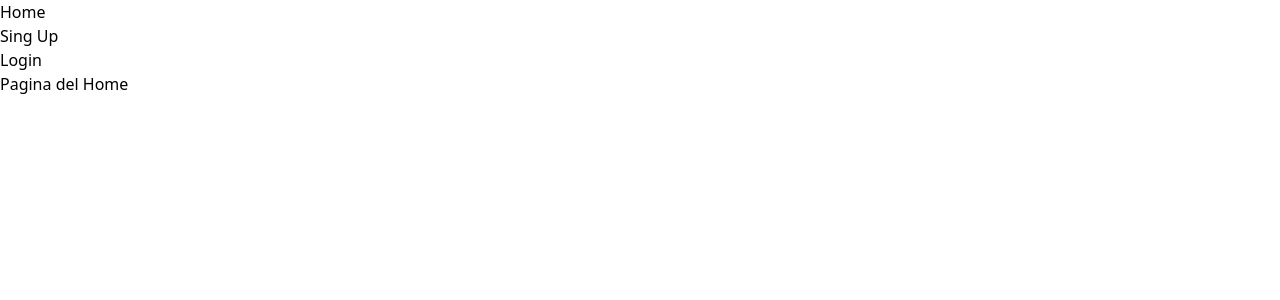
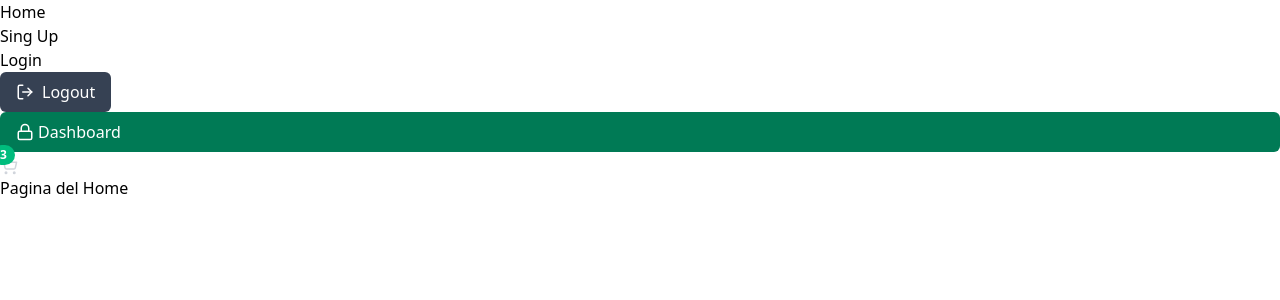
Before and after one commit to Ceboia-ai/E-commerce-TP-CUDI, a React (Vite) app: page / in a window 1280 px wide. Shown: the top 300 px of the page. Built offline with nearby package versions, Linux system fonts and the light colour scheme.

Commit message:
feat:Creacion del commponente CartButton

```diff
--- a/src/App.jsx
+++ b/src/App.jsx
@@ -3,6 +3,9 @@
 import SingUpPage from './Pages/SingUpPage'
 import LogInPage from './Pages/LogInPage'
 import Navbar from './Components/navbar';
+import AuthStatus from './Components/AuthStatus';
+import Dashboard from './Components/DashBoard';
+import CarrButton from './Components/CartButton';
 
 
 const App = () => {
@@ -13,12 +16,16 @@
 
      <Router>
        <Navbar/>
+          <AuthStatus />
+          <Dashboard />
+          <CarrButton user={true} cart={['pc','teclado','mouse']} />
           <Routes>
           <Route path="/" element={<HomePage />} />
           <Route path="/singup" element={!userLogin ? <SingUpPage /> : <Navigate to="/" />}/>
-          <Route path="/contact" element={!userLogin ? <LogInPage /> : <Navigate to="/" />} />
+          <Route path="/login" element={!userLogin ? <LogInPage /> : <Navigate to="/" />} />
         </Routes>
       </Router>
+
 
 
 
--- /dev/null
+++ b/src/Components/CartButton.jsx
@@ -0,0 +1,14 @@
+import { ShoppingCart } from "lucide-react"
+import { Link } from "react-router-dom"
+
+const CarrButton = ({user = true, cart}) => {
+  return user &&(
+    <Link className="relative gropt hover:bg-emerald-400 text-gray-300 transition duration-300 ease-in-out ">
+    <ShoppingCart className="inline-block mr-1" size={18} />
+    {cart.length > 0 && <span className="absolute -top-2 -left-2 inline-flex items-center justify-center px-2 py-1 text-xs font-bold leading-none text-white bg-emerald-500 hover:bg-emerald-300 ease-in-out rounded-full" >{cart.length} </span>}
+    <span className="hidden sm:inline ml-2"></span>
+    </Link>
+  )
+}
+
+export default CarrButton
```
